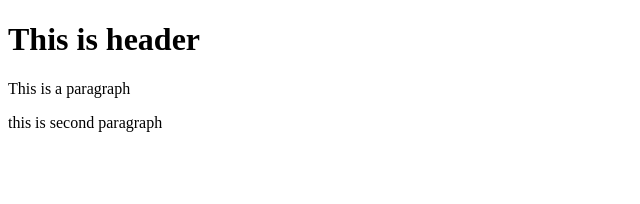
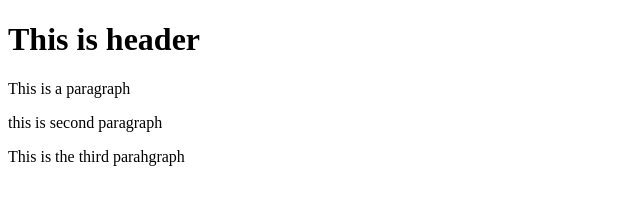
Before and after one commit to logan58/git-test, a website: page index.html in a window 1280 px wide. Shown: the whole page, without its empty margins (0-640 px from the left). Drawn offline with Linux system fonts and the light colour scheme.

Commit message:
fourth commit

```diff
--- a/index.html
+++ b/index.html
@@ -5,5 +5,6 @@
          <h1>This is header</h1>
          <p>This is a paragraph</p>
          <p>this is second paragraph</p>
+         <p>This is the third parahgraph</p>
        </body>
 </html>
```
Also changed, not shown: package.json (added, +24 -0 lines), 1 other file.
